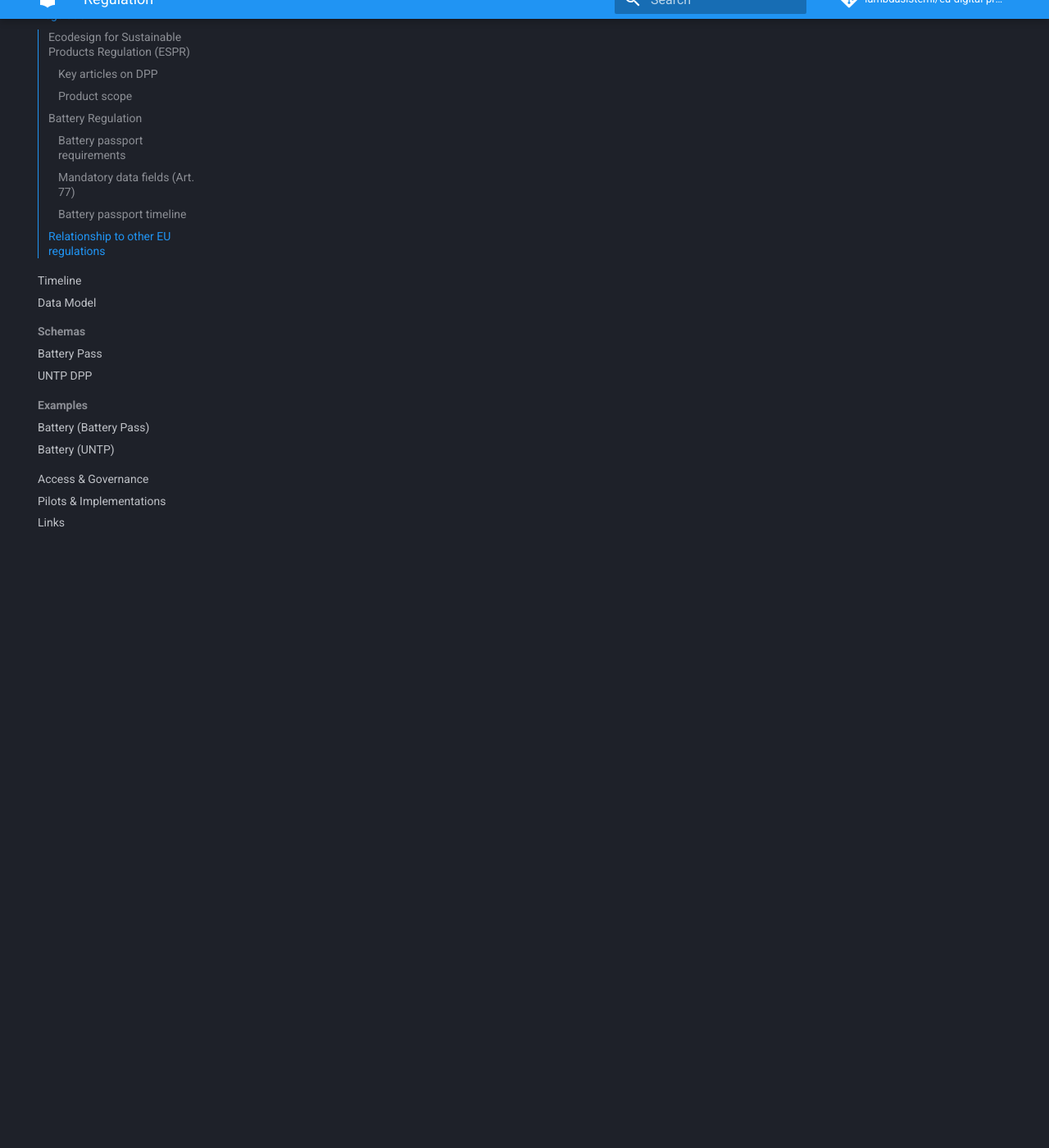
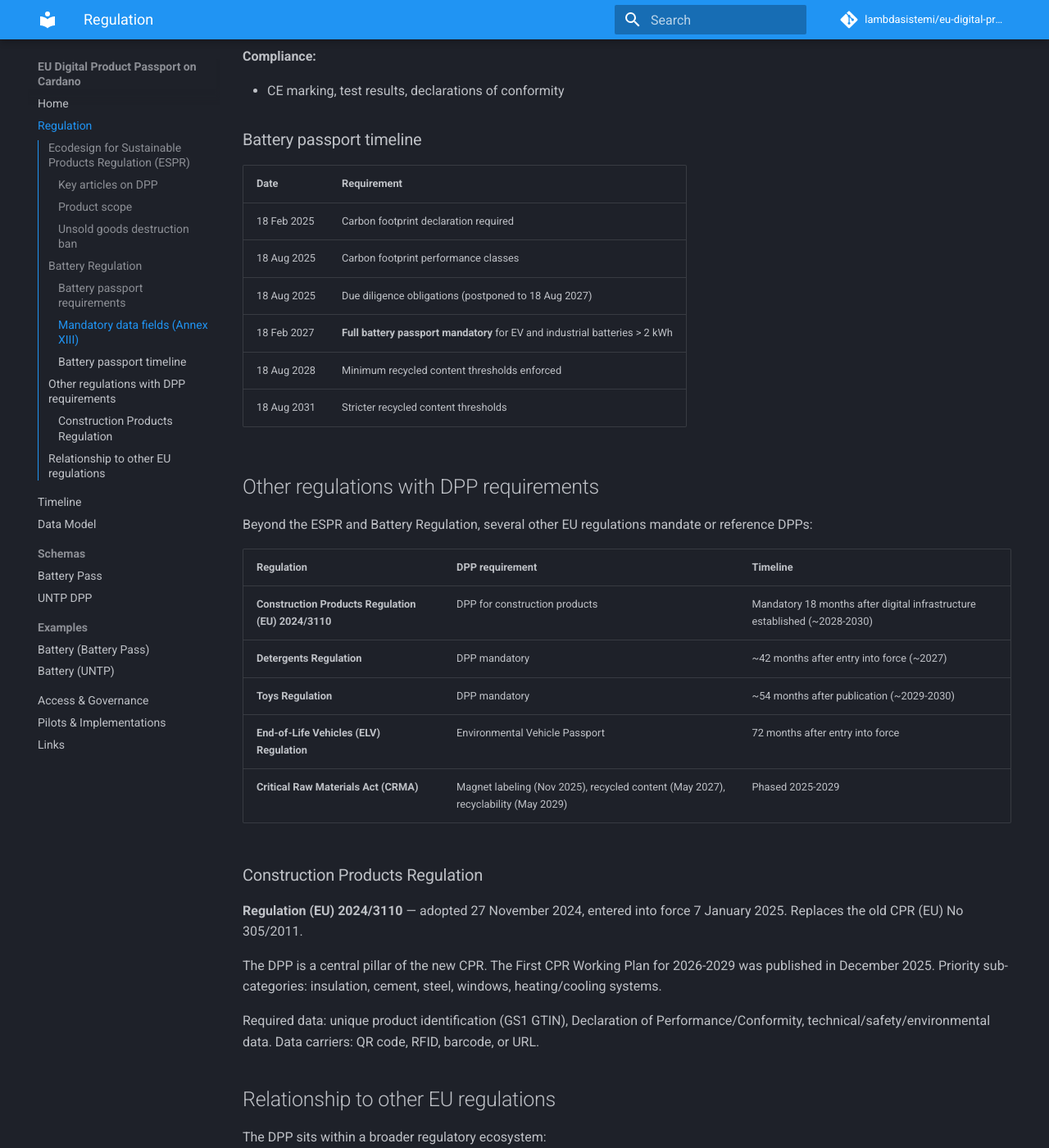
Before and after one commit to lambdasistemi/eu-digital-product-passport, an MkDocs documentation site: the page built from docs/regulation.md, in a window 1280 px wide and 1400 px high, scrolled down 2930 px. Shown: the whole window at 82% size. Built offline with MkDocs 1.6.1 and Material for MkDocs 9.7.7, drawn with Linux system fonts in a browser that asks for light colours; comment, search, counter and statistics services are not loaded; some of the changed text lies outside the part shown.

Commit message:
fix: refocus on Cardano feasibility, enable Mermaid diagrams

```diff
--- a/docs/regulation.md
+++ b/docs/regulation.md
@@ -2,25 +2,28 @@
 
 ## Ecodesign for Sustainable Products Regulation (ESPR)
 
-**Regulation (EU) 2024/1781** — adopted 13 June 2024, published in the Official Journal on 28 June 2024. Entered into force on 18 July 2024.
+**Regulation (EU) 2024/1781** — adopted 13 June 2024, published in the Official Journal on 28 June 2024 (OJ L 2024/1781). Entered into force on 18 July 2024.
 
-The ESPR replaces and extends the old Ecodesign Directive 2009/125/EC (which only covered energy-related products) to cover virtually all physical products placed on the EU market, with exceptions for food, feed, and medicinal products.
+The ESPR replaces and extends the old Ecodesign Directive 2009/125/EC (which only covered energy-related products) to cover virtually all physical products placed on the EU market, with exceptions for food, feed, medicinal products, and living organisms.
+
+**Legal basis**: Article 114 TFEU (internal market harmonization).
 
 ### Key articles on DPP
 
 | Article | Topic |
 |---------|-------|
-| Art. 9 | Digital Product Passport — general requirements |
-| Art. 10 | Data carriers (QR, RFID, NFC) |
-| Art. 11 | Unique product identifiers |
-| Art. 12 | DPP registry |
-| Art. 13 | Technical design of the DPP |
+| Art. 9 | Digital Product Passport — general requirements, what information it must contain |
+| Art. 10 | Technical design — data carriers, accessibility, interoperability, role-based access |
+| Art. 11 | Requirements for DPP service providers (hosting/storage obligations) |
+| Art. 12 | Unique product identifiers — Commission shall adopt implementing acts on formats |
+| Art. 13 | DPP registry — Commission shall set up a registry by **19 July 2026** |
 | Art. 14 | Access rights and data governance |
 | Art. 15 | Customs and market surveillance access |
+| Art. 68 | Penalties — Member States must define effective, proportionate, dissuasive penalties |
 
 ### Product scope
 
-The ESPR empowers the European Commission to adopt **delegated acts** specifying DPP requirements for specific product categories. Priority product groups identified include:
+The ESPR empowers the European Commission to adopt **delegated acts** specifying DPP requirements for specific product categories. Priority product groups from the Working Plan 2025-2030:
 
 1. **Iron and steel** — first delegated act expected
 2. **Aluminium**
@@ -34,6 +37,16 @@
 10. **Electronics and ICT**
 11. **Energy-related products** (carried over from old Ecodesign Directive)
 
+!!! note "Delegated act status"
+    As of early 2026, no ESPR delegated acts had been formally adopted — they were still being drafted. Exact compliance dates depend on when each delegated act is published in the OJ, typically with an 18-24 month transition period.
+
+### Unsold goods destruction ban
+
+The ESPR also introduces a ban on the destruction of unsold consumer products:
+
+- **19 July 2026**: Ban on destruction of unsold textiles and footwear for large enterprises
+- **19 July 2030**: Extended to medium enterprises
+
 ## Battery Regulation
 
 **Regulation (EU) 2023/1542** — adopted 12 July 2023, entered into force 17 August 2023. This is the first EU regulation to mandate a Digital Product Passport for a specific product category.
@@ -44,25 +57,52 @@
 
 - **EV batteries** (electric vehicle)
 - **Industrial batteries** > 2 kWh
-- **LMT batteries** (light means of transport — e-bikes, scooters)
+- **LMT batteries** (light means of transport — e-bikes, scooters) > 2 kWh
 
 Does NOT apply to portable batteries (AA, AAA, coin cells, etc.) — these have simpler labeling requirements.
 
-### Mandatory data fields (Art. 77)
+### Mandatory data fields (Annex XIII)
 
 The battery passport must include:
 
-- Manufacturer identity and contact details
-- Battery model and chemistry
+**Product identification:**
+
+- Unique battery identifier, manufacturer, model
 - Manufacturing date and place
-- Carbon footprint (per kWh) with performance class
-- Recycled content percentages (cobalt, lithium, nickel, lead)
-- Material composition and hazardous substances
-- Rated capacity, voltage, expected lifetime
-- State of Health (SoH) tracking over time
-- Repurposing and recycling information
-- Supply chain due diligence report
-- CE marking and conformity declarations
+
+**Technical specifications:**
+
+- Chemistry, nominal voltage, capacity, weight, dimensions
+
+**Carbon footprint:**
+
+- Carbon footprint per kWh (specific to manufacturing site and batch)
+- Carbon footprint performance class (A-E)
+- Reference to Life Cycle Assessment (LCA) study
+
+**Electrochemical performance and durability:**
+
+- Energy density, cycle life, internal resistance
+
+**State of Health (SoH):**
+
+- Remaining capacity, power fade (updated over product life)
+
+**Recycled content:**
+
+- Percentages of cobalt, lead, lithium, and nickel from recycled sources
+
+**Supply chain:**
+
+- Due diligence documentation for responsible sourcing
+
+**End of life:**
+
+- Collection, recycling, and safe removal instructions
+
+**Compliance:**
+
+- CE marking, test results, declarations of conformity
 
 ### Battery passport timeline
 
@@ -70,17 +110,39 @@
 |------|------------|
 | 18 Feb 2025 | Carbon footprint declaration required |
 | 18 Aug 2025 | Carbon footprint performance classes |
+| 18 Aug 2025 | Due diligence obligations (postponed to 18 Aug 2027) |
 | 18 Feb 2027 | **Full battery passport mandatory** for EV and industrial batteries > 2 kWh |
 | 18 Aug 2028 | Minimum recycled content thresholds enforced |
-| 31 Dec 2030 | Higher recycled content targets |
+| 18 Aug 2031 | Stricter recycled content thresholds |
+
+## Other regulations with DPP requirements
+
+Beyond the ESPR and Battery Regulation, several other EU regulations mandate or reference DPPs:
+
+| Regulation | DPP requirement | Timeline |
+|-----------|----------------|----------|
+| **Construction Products Regulation (EU) 2024/3110** | DPP for construction products | Mandatory 18 months after digital infrastructure established (~2028-2030) |
+| **Detergents Regulation** | DPP mandatory | ~42 months after entry into force (~2027) |
+| **Toys Regulation** | DPP mandatory | ~54 months after publication (~2029-2030) |
+| **End-of-Life Vehicles (ELV) Regulation** | Environmental Vehicle Passport | 72 months after entry into force |
+| **Critical Raw Materials Act (CRMA)** | Magnet labeling (Nov 2025), recycled content (May 2027), recyclability (May 2029) | Phased 2025-2029 |
+
+### Construction Products Regulation
+
+**Regulation (EU) 2024/3110** — adopted 27 November 2024, entered into force 7 January 2025. Replaces the old CPR (EU) No 305/2011.
+
+The DPP is a central pillar of the new CPR. The First CPR Working Plan for 2026-2029 was published in December 2025. Priority sub-categories: insulation, cement, steel, windows, heating/cooling systems.
+
+Required data: unique product identification (GS1 GTIN), Declaration of Performance/Conformity, technical/safety/environmental data. Data carriers: QR code, RFID, barcode, or URL.
 
 ## Relationship to other EU regulations
 
 The DPP sits within a broader regulatory ecosystem:
 
-- **Green Claims Directive** — companies making environmental claims must substantiate them; DPP data can serve as evidence
-- **Carbon Border Adjustment Mechanism (CBAM)** — DPP carbon footprint data aligns with CBAM embedded emissions reporting
-- **EU Deforestation Regulation (EUDR)** — supply chain due diligence requirements overlap with DPP traceability
+- **Green Claims Directive** — proposed March 2023 to require substantiation of environmental claims. The Commission announced its intention to **withdraw** the proposal in mid-2025, citing burden on micro-enterprises. However, the **Empowering Consumers Directive (2024)** already bans vague unsubstantiated green claims, and DPP data supports compliance.
+- **Carbon Border Adjustment Mechanism (CBAM)** — fully in force since 1 January 2026 (transitional since October 2023). Covers embedded carbon in imports of cement, iron/steel, aluminium, fertilizers, electricity, hydrogen. DPP carbon footprint data directly supports CBAM compliance.
+- **EU Deforestation Regulation (EUDR)** — covers cattle, cocoa, coffee, oil palm, soya, wood, rubber. Requires due diligence and traceability to prove deforestation-free sourcing. DPP supply chain traceability overlaps with EUDR requirements. Implementation has been delayed from the original December 2024 date.
 - **Waste Framework Directive (revision)** — DPP facilitates end-of-life sorting and recycling
 - **Corporate Sustainability Reporting Directive (CSRD)** — DPP product-level data feeds into company-level sustainability reporting
 - **Right to Repair Directive** — DPP provides repair manuals, spare parts info, repairability scores
+- **Packaging and Packaging Waste Regulation (PPWR)** — may reference DPP for packaging sustainability data
--- a/mkdocs.yml
+++ b/mkdocs.yml
@@ -1,5 +1,5 @@
-site_name: EU Digital Product Passport
-site_description: Research, schemas, and examples for the EU DPP
+site_name: EU Digital Product Passport on Cardano
+site_description: Feasibility study — storing EU Digital Product Passports on Cardano
 site_url: https://lambdasistemi.github.io/eu-digital-product-passport/
 repo_url: https://github.com/lambdasistemi/eu-digital-product-passport
 repo_name: lambdasistemi/eu-digital-product-passport
@@ -19,7 +19,11 @@
 markdown_extensions:
   - admonition
   - pymdownx.details
-  - pymdownx.superfences
+  - pymdownx.superfences:
+      custom_fences:
+        - name: mermaid
+          class: mermaid
+          format: !!python/name:pymdownx.superfences.fence_code_format
   - pymdownx.tabbed:
       alternate_style: true
   - tables
```
Also changed, not shown: README.md (+3 -7 lines), docs/timeline.md (+35 -13 lines).
